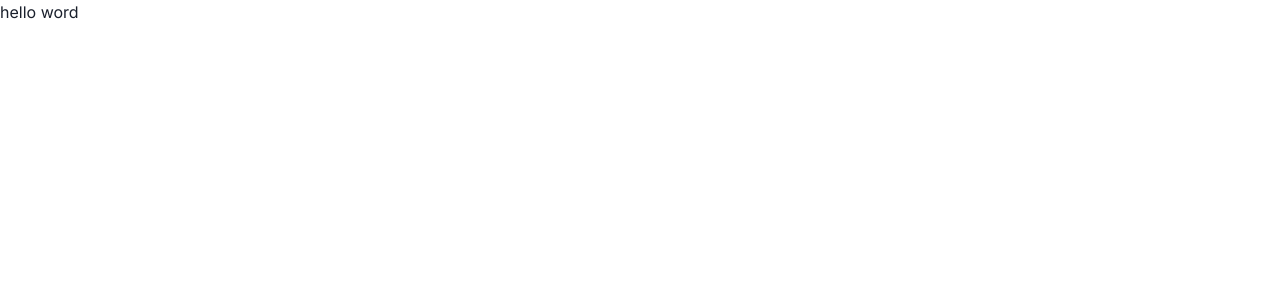
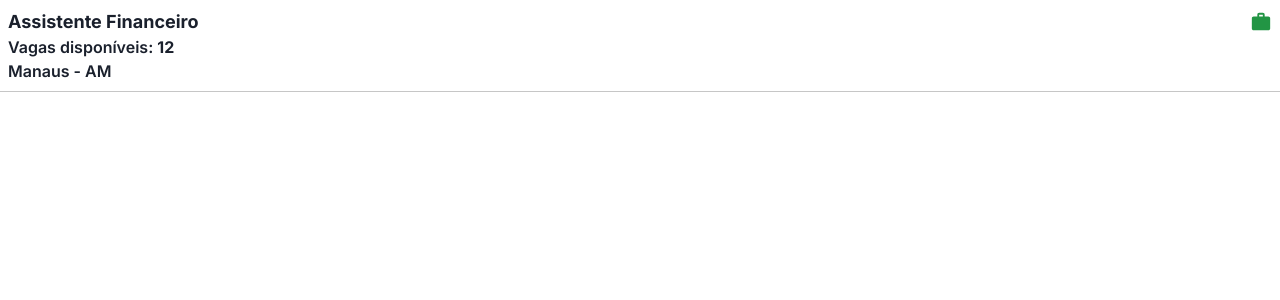
Before and after one commit to NickBritoDev/gmvb-jobs, a Next.js app: page / in a window 1280 px wide. Shown: the top 300 px of the page. Built offline with nearby package versions, Linux system fonts and the light colour scheme.

Commit message:
feat: router

```diff
--- a/src/app/jobs/agendaJobs.tsx
+++ b/src/app/jobs/agendaJobs.tsx
@@ -48,7 +48,7 @@ export default function AgendaJobsComponent({ job }: any) {
         <DrawerOverlay />
         <DrawerContent h={'100vh'}>
           <DrawerCloseButton />
-          <DrawerHeader>Agendar Entrevista - {job.vaga}</DrawerHeader>
+          <DrawerHeader mt={8}>Agendar Entrevista - {job.vaga}</DrawerHeader>
 
           <DrawerBody>
             <Flex flexDirection="column">
--- a/src/app/page.tsx
+++ b/src/app/page.tsx
@@ -1,10 +1,9 @@
 import { Flex, Text } from "@chakra-ui/react";
 import Image from "next/image";
+import Jobs from "./jobs/page";
 
 export default function Home() {
   return (
-    <Flex>
-      <Text>hello word</Text>
-    </Flex>
+   <Jobs/>
   );
 }
```
